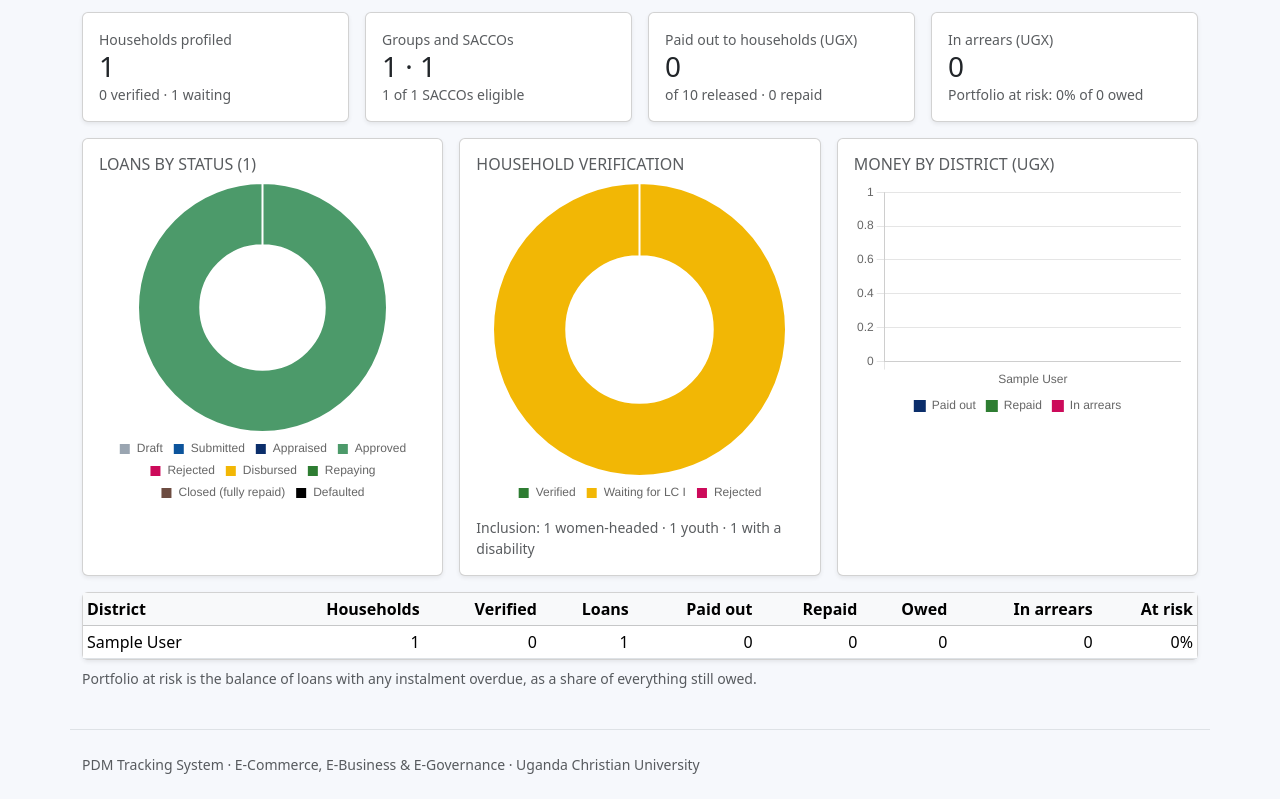
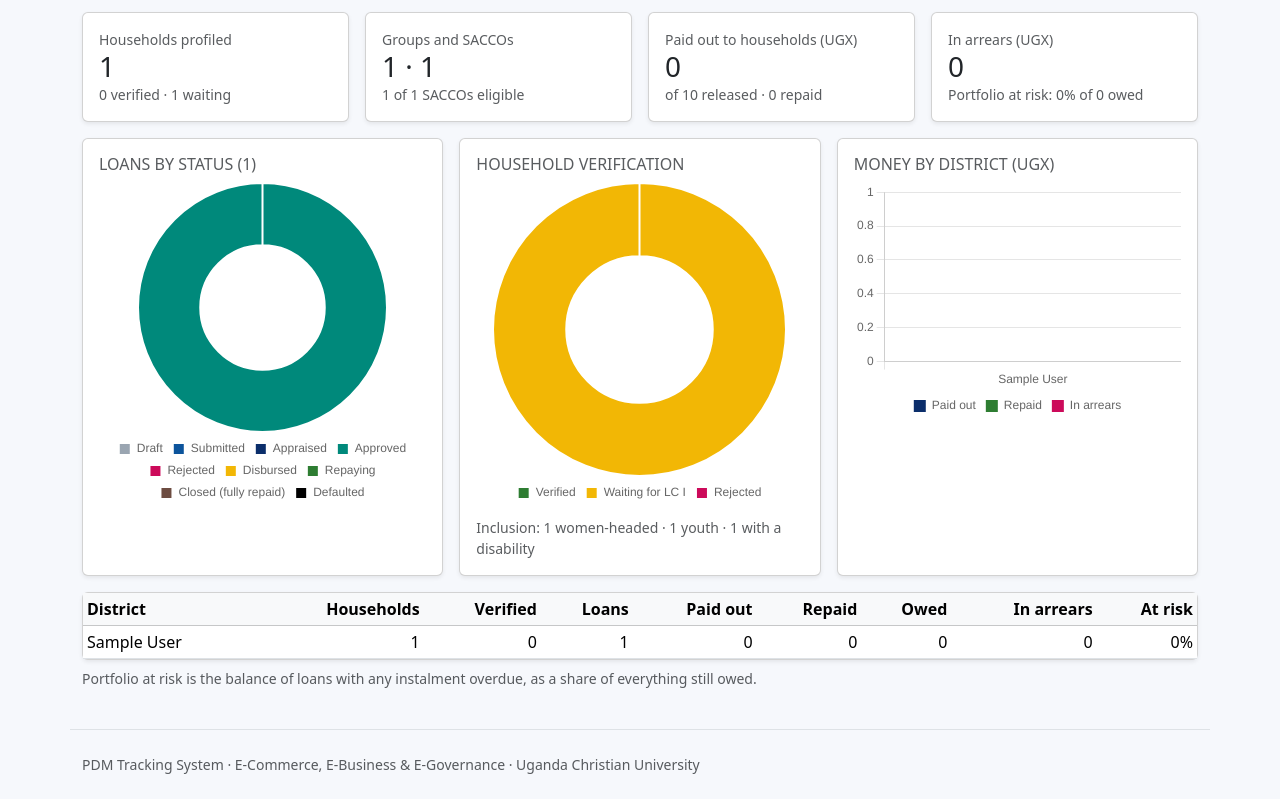
Before and after one commit to balirwaalvin/pdm-tracking-system, a Django app: page /dashboard/ in a window 1280 px wide. Shown: the part 175-974 px from the top of the page. Run offline with Django 5.2, Linux system fonts and the light colour scheme; a user stored in the database is signed in; tables that the repository leaves empty hold one stand-in row (values such as "Sample post").

Commit message:
Make approved and repaying loans distinct colours in the status chart
Co-Authored-By: Claude Opus 5.5 <noreply@anthropic.com>
Claude-Session: https://claude.ai/code/session_018J6WgZM9j3qcdPcUXTwiVD

```diff
--- a/dashboards/templates/dashboards/dashboard.html
+++ b/dashboards/templates/dashboards/dashboard.html
@@ -72,7 +72,7 @@
   if (typeof Chart === "undefined") return;  // charts are extra; the figures above still show
   const data = JSON.parse(document.getElementById("chart-data").textContent);
   const navy = "#0b2e6b", gold = "#f2b705", crimson = "#cc0a5a", green = "#2e7d32", grey = "#9aa5b1";
-  const palette = [grey, "#0c549c", navy, "#4c9a6a", crimson, gold, green, "#6d4c41", "#000000"];
+  const palette = [grey, "#0c549c", navy, "#00897b", crimson, gold, green, "#6d4c41", "#000000"];
   const money = (v) => "UGX " + Number(v).toLocaleString("en-GB");
   new Chart(document.getElementById("statusChart"), {
     type: "doughnut",
```
